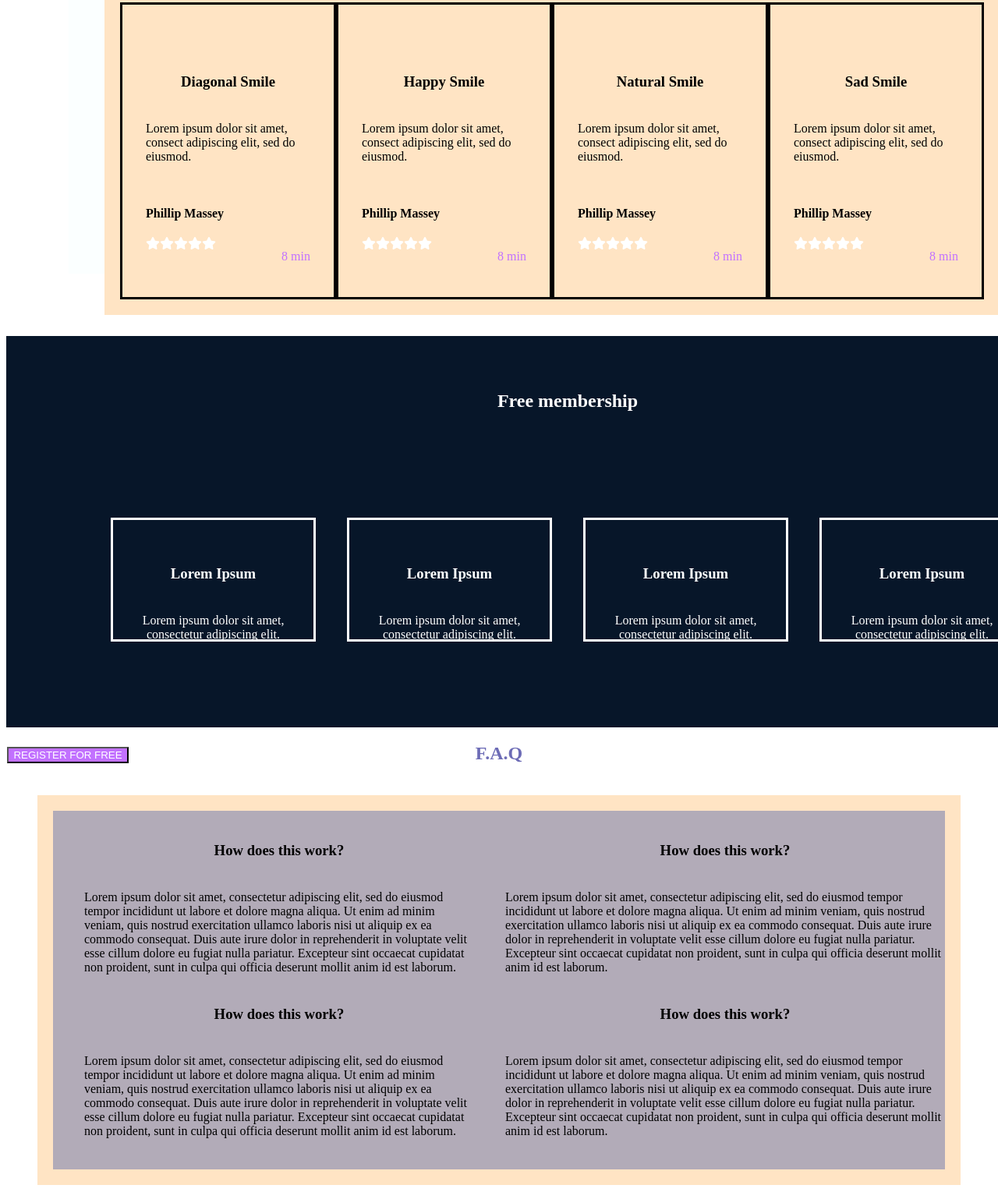
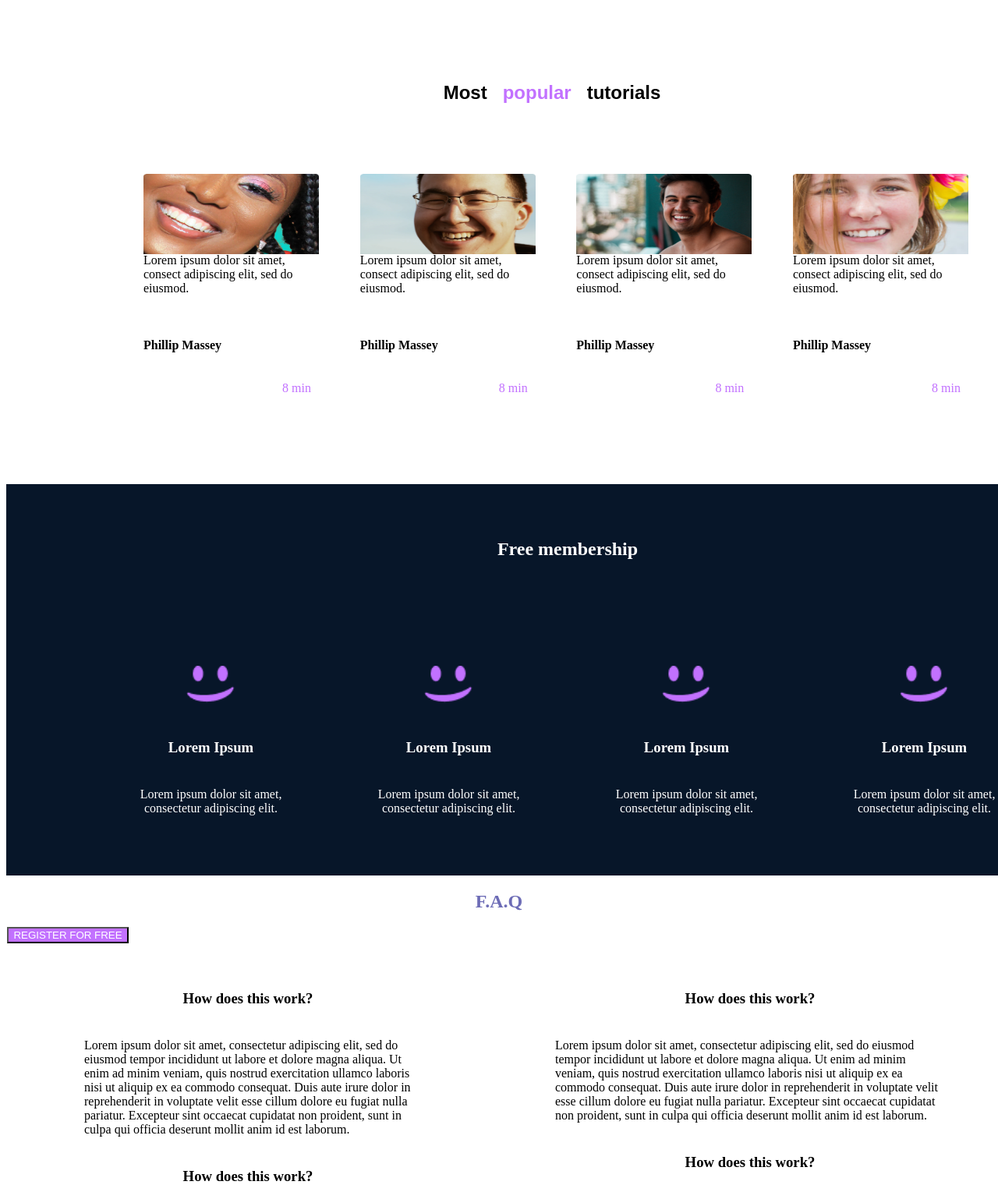
Before and after one commit to 24mati/alx_html_css, a plain HTML site: page css_advanced/index.html in a window 1280 px wide. Shown: the part 1949-3478 px from the top of the page at 78% size. Drawn offline with Linux system fonts and the light colour scheme.

Commit message:
index.html,/styles.css

```diff
--- a/css_advanced/index.html
+++ b/css_advanced/index.html
@@ -54,7 +54,7 @@
                         <p>« 24h smiles » winner 2016 - 2019</p>
                     </div>
                 </div>
-            </div>
+
         </section>
     </div>
         <section class="part_1_testimonials">
@@ -67,17 +67,18 @@
                 <P class="h333">weather presenter</P>
             </div>
         </section >
+    </div>
         <section class="part_2_tutorials">
             <h2 id="Most">Most <strong id="popular">popular </strong> tutorials</h2>
             <div class="continer">
 
 
             <div class="tuto">
-                <img src="./images/Bitmap (1).png" alt="">
+                <img src="9.png " alt="" class="Most-popular">
                 <h3>Diagonal Smile</h3>
                 <p>Lorem ipsum dolor sit amet, consect adipiscing elit, sed do eiusmod.</p>
                 <div>
-                    <img src="./images/1 (3).png" alt="">
+                    <img src="" alt="">
                     <h4>Phillip Massey</h4>
                 </div>
                 <div class="let">
@@ -93,7 +94,7 @@
                 </div>
             </div>
             <div class="tuto">
-                <img src="./images/Bitmap (4).png" alt="">
+                <img src="6.png" alt="" class="Most-popular">
                 <h3>Happy Smile</h3>
                 <p>Lorem ipsum dolor sit amet, consect adipiscing elit, sed do eiusmod.</p>
                 <div>
@@ -112,7 +113,7 @@
                 </div>
             </div>
             <div class="tuto">
-                <img src="./images/Bitmap (3).png" alt="">
+                <img src="8.png  " alt="" class="Most-popular">
                 <h3>Natural Smile</h3>
                 <p>Lorem ipsum dolor sit amet, consect adipiscing elit, sed do eiusmod.</p>
                 <div>
@@ -131,7 +132,7 @@
                 </div>
             </div>
             <div class="tuto">
-                <img src="./images/Bitmap (2).png" alt="">
+                <img src=" 7.png" alt="" class="Most-popular">
                 <h3>Sad Smile</h3>
                 <p>Lorem ipsum dolor sit amet, consect adipiscing elit, sed do eiusmod.</p>
                 <div>
@@ -158,22 +159,22 @@
 
 
             <div class="dott" >
-                <img src="./images/smile.svg" alt="">
+                <img src="smile.png" alt="">
                 <h3>Lorem Ipsum</h3>
                 <p>Lorem ipsum dolor sit amet, consectetur adipiscing elit.</p>
             </div>
             <div  class="dott">
-                <img src="./images/smile.svg" alt="">
+                <img src="smile.png" alt="">
                 <h3>Lorem Ipsum</h3>
                 <p>Lorem ipsum dolor sit amet, consectetur adipiscing elit.</p>
             </div>
             <div class="dott">
-                <img src="./images/smile.svg" alt="">
+                <img src="smile.png" alt="">
                 <h3>Lorem Ipsum</h3>
                 <p>Lorem ipsum dolor sit amet, consectetur adipiscing elit.</p>
             </div>
             <div  class="dott">
-                <img src="./images/smile.svg" alt="">
+                <img src="smile.png" alt="">
                 <h3>Lorem Ipsum</h3>
                 <p>Lorem ipsum dolor sit amet, consectetur adipiscing elit.</p>
             </div>
@@ -184,13 +185,7 @@
             <h2 id="head-part">F.A.Q</h2>
             <div class="continer" >
          <div class="discription">
-                    <div>
-                        <h3>How does this work?</h3>
-                    </div>
-                    <div id="div1">
-                        Lorem ipsum dolor sit amet, consectetur adipiscing elit, sed do eiusmod tempor incididunt ut labore et dolore magna aliqua. Ut enim ad minim veniam, quis nostrud exercitation ullamco laboris nisi ut aliquip ex ea commodo consequat. Duis aute irure dolor in reprehenderit in voluptate velit esse cillum dolore eu fugiat nulla pariatur. Excepteur sint occaecat cupidatat non proident, sunt in culpa qui officia deserunt mollit anim id est laborum.
-                    </div>
-
+            <div class="discription1">
                     <div>
                         <h3>How does this work?</h3>
                     </div>
@@ -198,18 +193,33 @@
                         Lorem ipsum dolor sit amet, consectetur adipiscing elit, sed do eiusmod tempor incididunt ut labore et dolore magna aliqua. Ut enim ad minim veniam, quis nostrud exercitation ullamco laboris nisi ut aliquip ex ea commodo consequat. Duis aute irure dolor in reprehenderit in voluptate velit esse cillum dolore eu fugiat nulla pariatur. Excepteur sint occaecat cupidatat non proident, sunt in culpa qui officia deserunt mollit anim id est laborum.
                     </div>
                 </div>
+                <div class="discription1">
+                    <div>
+                        <h3>How does this work?</h3>
+                    </div>
+                    <div id="div1">
+                        Lorem ipsum dolor sit amet, consectetur adipiscing elit, sed do eiusmod tempor incididunt ut labore et dolore magna aliqua. Ut enim ad minim veniam, quis nostrud exercitation ullamco laboris nisi ut aliquip ex ea commodo consequat. Duis aute irure dolor in reprehenderit in voluptate velit esse cillum dolore eu fugiat nulla pariatur. Excepteur sint occaecat cupidatat non proident, sunt in culpa qui officia deserunt mollit anim id est laborum.
+                    </div>
+                </div>
+         </div>
                 <div class="discription">
+                    <div class="discription1">
+
+
                     <div>
                         <h3>How does this work?</h3>
                     </div>
                     <div>
                         Lorem ipsum dolor sit amet, consectetur adipiscing elit, sed do eiusmod tempor incididunt ut labore et dolore magna aliqua. Ut enim ad minim veniam, quis nostrud exercitation ullamco laboris nisi ut aliquip ex ea commodo consequat. Duis aute irure dolor in reprehenderit in voluptate velit esse cillum dolore eu fugiat nulla pariatur. Excepteur sint occaecat cupidatat non proident, sunt in culpa qui officia deserunt mollit anim id est laborum.
                     </div>
+                    </div>
+                    <div class="discription1">
                     <div>
                         <h3>How does this work?</h3>
                     </div>
                     <div>
                         Lorem ipsum dolor sit amet, consectetur adipiscing elit, sed do eiusmod tempor incididunt ut labore et dolore magna aliqua. Ut enim ad minim veniam, quis nostrud exercitation ullamco laboris nisi ut aliquip ex ea commodo consequat. Duis aute irure dolor in reprehenderit in voluptate velit esse cillum dolore eu fugiat nulla pariatur. Excepteur sint occaecat cupidatat non proident, sunt in culpa qui officia deserunt mollit anim id est laborum.
+                    </div>
                     </div>
                 </div>
             </div>
@@ -219,7 +229,8 @@
     <footer>
         <section class="footer-start">
             <div class="footer-end">
-                <img src="https://fakeimg.pl/250x250?text=Sample+Logo" alt="logo">
+                <img src="logo.png
+                " alt="logo">
                 <p id="pp">©smileschool 2020</p>
                 <div>
                     <i class="fa-brands fa-facebook"></i>
--- a/css_advanced/styles.css
+++ b/css_advanced/styles.css
@@ -2,7 +2,7 @@
     background-image: url(Object.png
     );
     width: auto;
-    height: auto;
+    height: 1700px;
 }
 header {
     padding: 10px 20px;
@@ -96,12 +96,14 @@ nav ul li a {
 .pros-learn {
     text-align: center;
     padding: 50px 20px;
-    background-color: #ffffff;
-    box-shadow: 0 4px 10px rgba(0, 0, 0, 0.1);
+    width: auto;
+height: 100px;
+    /* background-color: #071629;
+    box-shadow: 0 4px 10px rgba(0, 0, 0, 0.1);*/
 }
 
 /* Section Title */
-#Learn {
+ #Learn {
     font-size: 2.5rem;
     font-weight: bold;
     margin-bottom: 30px;
@@ -200,7 +202,7 @@ nav ul li a {
     justify-content: flex-start;
 }
 .part_2_tutorials{
-    background-color: rgb(251, 255, 255);
+    background-color: #ffffff;
 
     justify-content: center;
     width: 1228px;
@@ -214,6 +216,7 @@ nav ul li a {
 .continer{
 display: flex;
 justify-content: space-between;
+
 }
 #Most{
     display: flex;
@@ -243,12 +246,12 @@ justify-content: space-between;
     justify-content: space-between;
 }
 .tuto{
-
+ background-color: #ffffff;
     width: 215px;
     height: 315px;
     margin: 0px;
     padding: 30px;
-    border: solid;
+
 
 
 }
@@ -258,6 +261,11 @@ justify-content: space-between;
     background-color: #071629;
     margin: 0px;
     padding: 0px;
+}
+.Most-popular{
+    width:225px;
+    height:103px ;
+    position: absolute;
 }
 #Free{
     display: non;
@@ -274,9 +282,9 @@ justify-content: space-between;
 }
 .dott{
     flex-direction: column;
-    border: solid;
+
     width: 257px;
-    height: 153px;
+    height: 200px;
     color: #ffffff;
     text-align: center;
 
@@ -325,7 +333,7 @@ div i {
     font-size: 22px;
 }
 .continer{
-    background-color: bisque;
+    background-color: #ffffff;
     flex-direction: row;
     display: flex;
     justify-content: space-between;
@@ -334,7 +342,7 @@ div i {
 
    }
    .discription{
-       background-color: rgb(178, 171, 184);
+       background-color: #ffffff;
 
 
    }
@@ -354,3 +362,7 @@ div i {
        text-justify: auto;
        justify-content: center;
    }
+   .discription1{
+
+    width: 500px;
+   }
```
